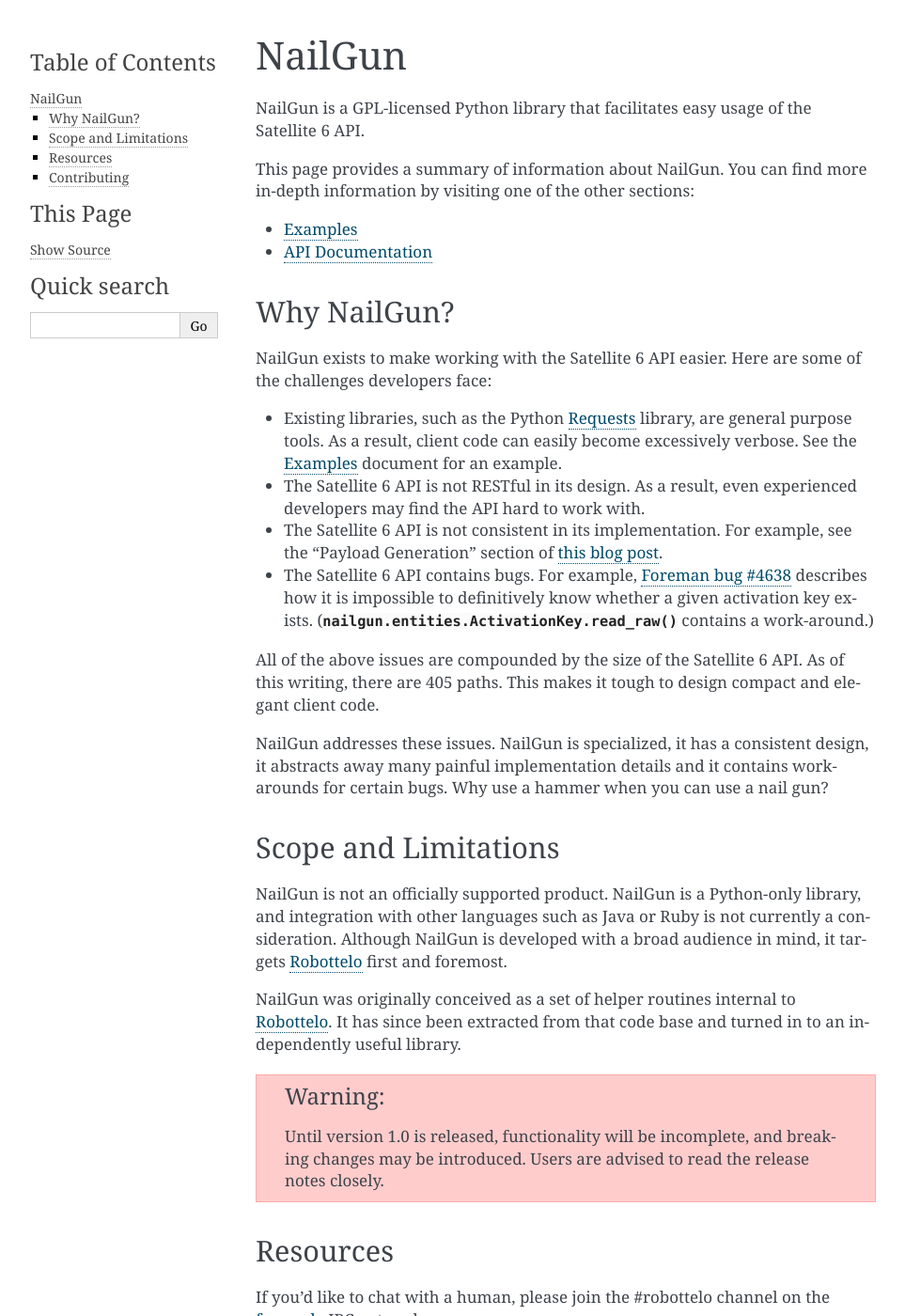
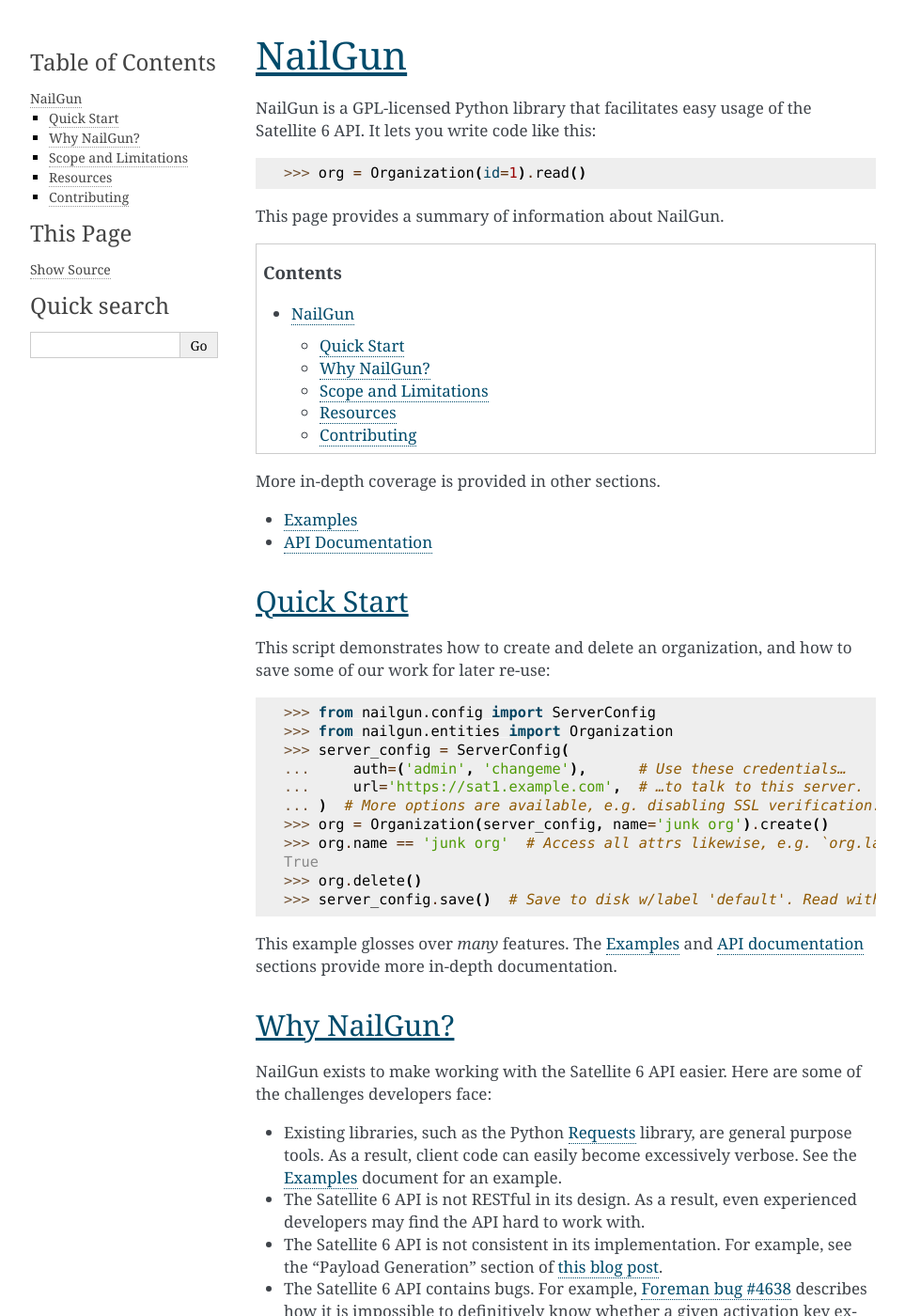
Before and after one commit to SatelliteQE/nailgun, a Sphinx documentation site: the page built from docs/index.rst, in a window 1280 px wide and 1400 px high. Shown: the whole window at 94% size, without its empty margins (148-1111 px from the left). Built offline with Sphinx 7.4.7, drawn with Linux system fonts in a browser that asks for light colours; the version number could not be read and is left out; some of the changed text lies outside the part shown.

Commit message:
Rearrange documentation
Add brief examples of how to use NailGun to the beginning of the documentation.
This should serve as a simple reference that will help new-comers on-board.

Fiddle with existing documentation. Make the calls to `pprint` more concise and
add a few explanatory comments.

```diff
--- a/docs/create_organization_nailgun.py
+++ b/docs/create_organization_nailgun.py
@@ -7,7 +7,7 @@
 """
 from nailgun.config import ServerConfig
 from nailgun.entities import Organization
-from pprint import PrettyPrinter
+from pprint import pprint
 
 
 def main():
@@ -17,7 +17,7 @@
         url='https://sat1.example.com',  # …to talk to this server.
     )
     org = Organization(server_config, name='junk org').create()
-    PrettyPrinter().pprint(org.get_values())
+    pprint(org.get_values())  # e.g. {'name': 'junk org', …}
     org.delete()
 
 
--- a/docs/create_organization_nailgun_v2.py
+++ b/docs/create_organization_nailgun_v2.py
@@ -2,13 +2,13 @@
 # -*- coding: utf-8 -*-
 """Create an organization, print out its attributes and delete it."""
 from nailgun.entities import Organization
-from pprint import PrettyPrinter
+from pprint import pprint
 
 
 def main():
     """Create an organization, print out its attributes and delete it."""
     org = Organization(name='junk org').create()
-    PrettyPrinter().pprint(org.get_values())
+    pprint(org.get_values())  # e.g. {'name': 'junk org', …}
     org.delete()
 
 
--- a/docs/create_organization_plain.py
+++ b/docs/create_organization_plain.py
@@ -5,7 +5,7 @@
 Use Requests and standard library modules to accomplish this task.
 
 """
-from pprint import PrettyPrinter
+from pprint import pprint
 import json
 import requests
 
@@ -26,7 +26,7 @@
         **args
     )
     response.raise_for_status()
-    PrettyPrinter().pprint(response.json())
+    pprint(response.json())
     response = requests.delete(
         '{0}/katello/api/v2/organizations/{1}'.format(
             base_url,
--- a/docs/create_user_nailgun.py
+++ b/docs/create_user_nailgun.py
@@ -5,7 +5,7 @@
 from nailgun import client
 from nailgun.config import ServerConfig
 from nailgun.entities import Organization, User
-from pprint import PrettyPrinter
+from pprint import pprint
 
 
 def main():
@@ -18,7 +18,7 @@
     for server_config in server_configs:
         # The LDAP authentication source with an ID of 1 is internal. It is
         # nearly guaranteed to exist and be functioning.
-        PrettyPrinter().pprint(User(
+        user = User(
             server_config,
             auth_source=1,  # or: AuthSourceLDAP(server_config, id=1),
             login='Alice',
@@ -27,7 +27,8 @@
                 get_organization(server_config, 'Default_Organization')
             ],
             password='hackme',
-        ).create_json())  # create_json returns a dict of attributes
+        )
+        pprint(user.get_values())  # e.g. {'login': 'Alice', …}
 
 
 def get_organization(server_config, label):
--- a/docs/create_user_plain.py
+++ b/docs/create_user_plain.py
@@ -12,7 +12,7 @@
 
 """
 from __future__ import print_function
-from pprint import PrettyPrinter
+from pprint import pprint
 import requests
 import json
 
@@ -44,7 +44,7 @@
             verify=server_config['verify'],
         )
         response.raise_for_status()
-        PrettyPrinter().pprint(response.json())
+        pprint(response.json())
 
 
 def get_organization_id(server_config, label):
--- a/docs/index.rst
+++ b/docs/index.rst
@@ -2,16 +2,42 @@
 =======
 
 NailGun is a GPL-licensed Python library that facilitates easy usage of the
-Satellite 6 API.
+Satellite 6 API. It lets you write code like this::
 
-This page provides a summary of information about NailGun. You can find more
-in-depth information by visiting one of the other sections:
+    >>> org = Organization(id=1).read()
+
+This page provides a summary of information about NailGun.
+
+.. contents::
+
+More in-depth coverage is provided in other sections.
 
 .. toctree::
     :maxdepth: 1
 
     examples
     api/index
+
+Quick Start
+-----------
+
+This script demonstrates how to create and delete an organization, and how to
+save some of our work for later re-use::
+
+    >>> from nailgun.config import ServerConfig
+    >>> from nailgun.entities import Organization
+    >>> server_config = ServerConfig(
+    ...     auth=('admin', 'changeme'),      # Use these credentials…
+    ...     url='https://sat1.example.com',  # …to talk to this server.
+    ... )  # More options are available, e.g. disabling SSL verification.
+    >>> org = Organization(server_config, name='junk org').create()
+    >>> org.name == 'junk org'  # Access all attrs likewise, e.g. `org.label`
+    True
+    >>> org.delete()
+    >>> server_config.save()  # Save to disk w/label 'default'. Read with get()
+
+This example glosses over *many* features. The :doc:`examples` and :doc:`API
+documentation </api/index>` sections provide more in-depth documentation.
 
 Why NailGun?
 ------------
@@ -58,16 +84,15 @@
 Resources
 ---------
 
-If you'd like to chat with a human, please join the #robottelo channel on the
-`freenode`_ IRC network.
+The :doc:`examples` and :doc:`API documentation </api/index>` sections provide
+more in-depth documentation.
 
-For examples of how to use NailGun, see :doc:`examples`. For even more examples,
-see the `Robottelo source code`_, especially the `tests/foreman/api/
+Join the #robottelo channel on the `freenode`_ IRC network to chat with a
+human. The `Robottelo source code`_ contains many real-world examples how
+NailGun is used, especially the `tests/foreman/api/
 <https://github.com/SatelliteQE/robottelo/tree/master/tests/foreman/api>`_
-directory. For a glimpse into the design of NailGun, see `this blog post`_.
-
-For information on the internals of NailGun itself, see the :doc:`API
-documentation </api/index>`.
+directory. `This blog post`_ provides a glimpse in to the challenges that
+NailGun is designed to overcome.
 
 Contributing
 ------------
```
